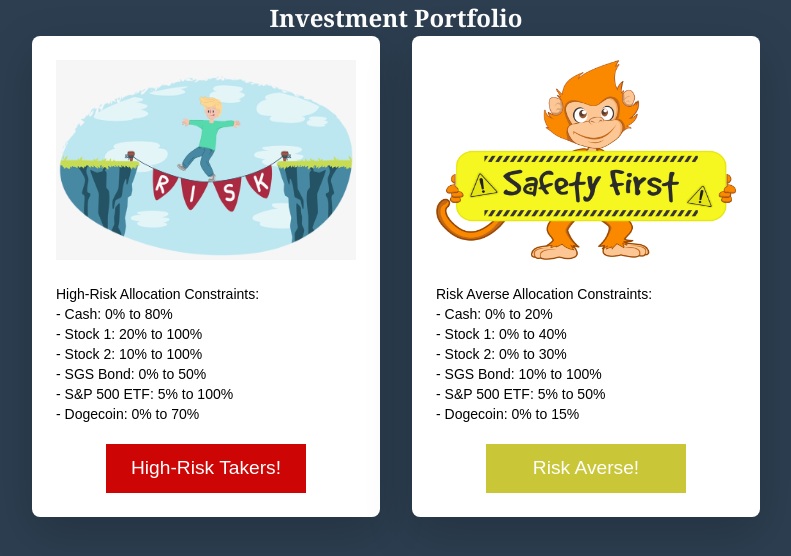
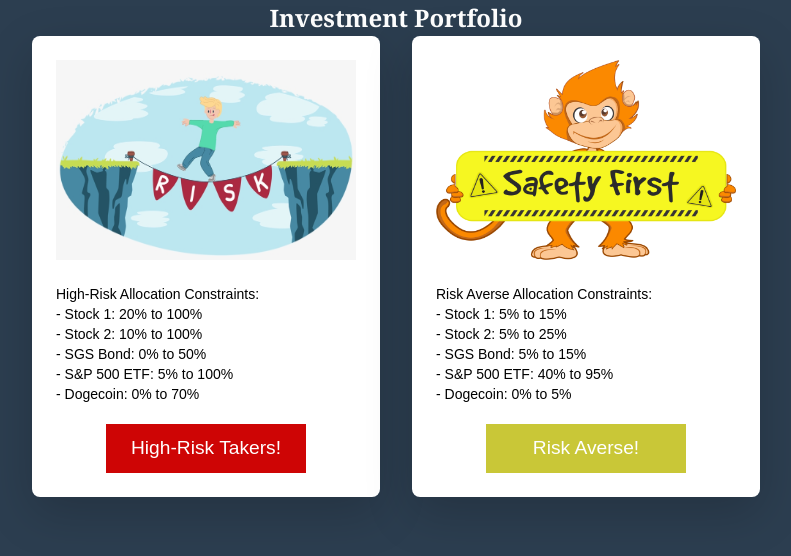
Before and after one commit to ffannisa/Investment-Portfolio-Simulation, a website built with Parcel: page Finance Simulation/selection.html in a window 1280 px wide. Shown: the whole page, without its empty margins (244-1035 px from the left). Built offline with nearby package versions, Linux system fonts and the light colour scheme.

Commit message:
change risk-averse range

```diff
--- a/Finance Simulation/selection.html
+++ b/Finance Simulation/selection.html
@@ -22,7 +22,6 @@
         <img class="mb-4 img-300x200" src="images/high-risk.png" alt="Financial chart for portfolio 1">
         <p class="text-sm">
           High-Risk Allocation Constraints:<br>
-          - Cash: 0% to 80%<br>
           - Stock 1: 20% to 100%<br>
           - Stock 2: 10% to 100%<br>
           - SGS Bond: 0% to 50%<br>
@@ -36,12 +35,11 @@
         <img class="mb-4 img-300x200" src="images/safety.png" alt="Financial chart for portfolio 2">
         <p class="text-sm">
           Risk Averse Allocation Constraints:<br>
-          - Cash: 0% to 20%<br>
-          - Stock 1: 0% to 40%<br>
-          - Stock 2: 0% to 30%<br>
-          - SGS Bond: 10% to 100%<br>
-          - S&P 500 ETF: 5% to 50%<br>
-          - Dogecoin: 0% to 15%<br>
+          - Stock 1: 5% to 15%<br>
+          - Stock 2: 5% to 25%<br>
+          - SGS Bond: 5% to 15%<br>
+          - S&P 500 ETF: 40% to 95%<br>
+          - Dogecoin: 0% to 5%<br>
         </p>
         <button class="btn-norisk" id="btnNoRisk" onclick="window.location.href='index.html?risk=low'" >Risk Averse!</button>
       </div>
```
Also changed, not shown: Finance Simulation/index.js (+5 -5 lines).
